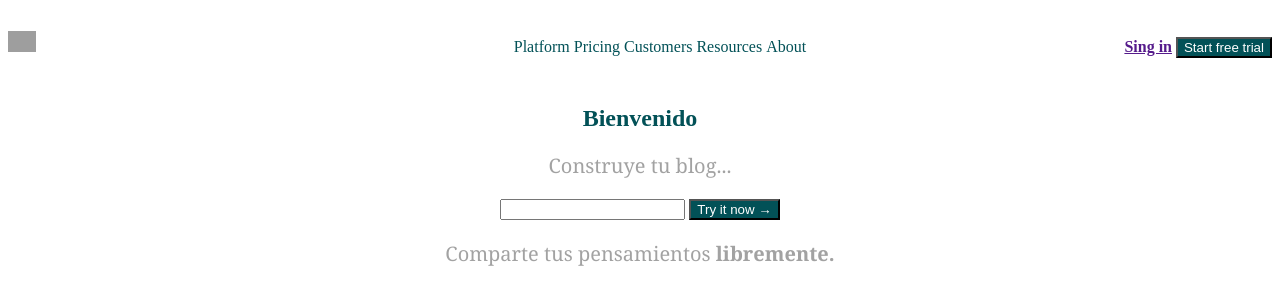
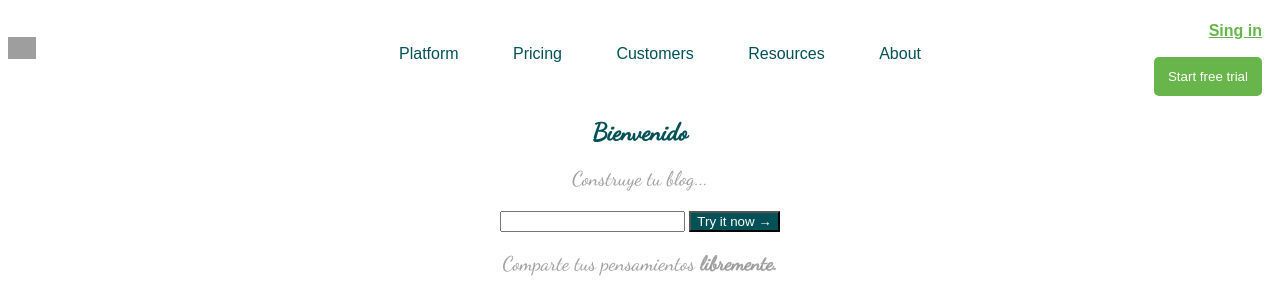
Before and after one commit to MaEuniceV/Bedu-F1, a plain HTML site: page index.html in a window 1280 px wide. Shown: the top 284 px of the page. Drawn offline with Linux system fonts and the light colour scheme; grey boxes are pictures that could not be loaded.

Commit message:
Correcciones sesión 2

```diff
--- a/index.html
+++ b/index.html
@@ -7,7 +7,11 @@
     <meta name="viewport" content="width=device-width, initial-scale=1.0">
     <title>Matcha</title>
     <link rel="stylesheet" href="./styles.css">
+    <link rel="preconnect" href="https://fonts.googleapis.com">
+    <link rel="preconnect" href="https://fonts.gstatic.com" crossorigin>
+    <link href="https://fonts.googleapis.com/css2?family=Dancing+Script:wght@500&display=swap" rel="stylesheet">
 </head>
+
 <body>
     <header class="header">
          <!-- Logo con link a la página principal -->
--- a/styles.css
+++ b/styles.css
@@ -5,19 +5,18 @@ body {
 h1 {
     color: #025157;
     text-align: center;
+    font-family: 'Dancing Script', cursive;
 }
 
 p {
     color: #8b8b8bcc;
-    font-family: Georgia, 'Times New Roman', Times, serif;
+    font-family: 'Dancing Script', cursive;
     font-size: 20px;
-    text-align: center;
 }
 
 button {
     color: #fff;
     background-color: #025157;
-    align-items: center;
 }
 
 /* img {
@@ -31,10 +30,12 @@ button {
     margin-right: 20px; */
     margin: 40 px 20 px 0;
     font-size: 0;
+    font-family: sans-serif;
 }
 
 li {
     display: inline;
+    margin: 0 25px 0;
 }
 
 .header > * {
@@ -60,6 +61,7 @@ li {
     font-weight: 500;
 }
 
+
 .actions {
     width: 15%;
     text-align: right;
@@ -67,6 +69,22 @@ li {
     font-weight: 600;
 }
 
+.actions > * {
+    margin: 0 10px;
+}
+
+.actions > a {
+    color: #67b54b;
+}
+
+.actions > button {
+    color: white;
+    background-color: #67b54b;
+    padding: 12px 14px;
+    border-radius: 5px;
+    border: 0;
+}
+
 .main {
     margin-top: 140 px;
     text-align: center;
```
